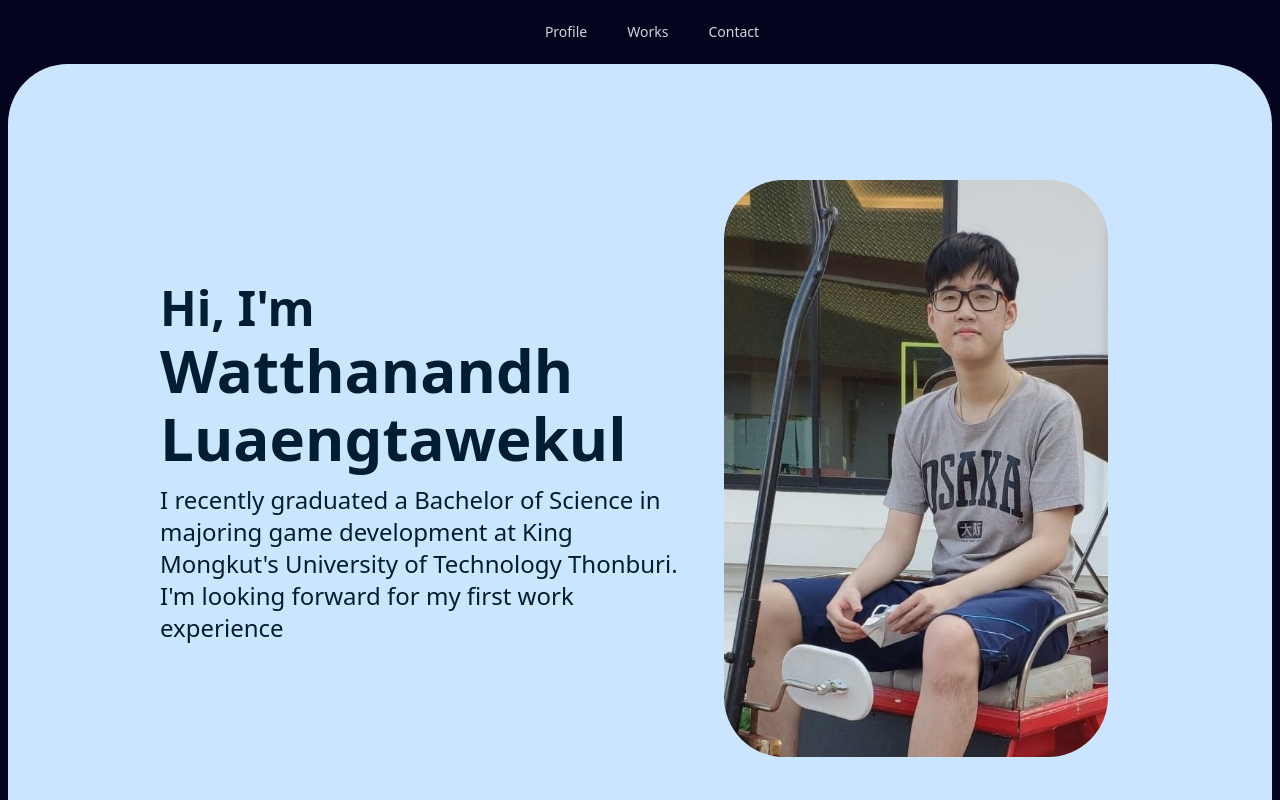
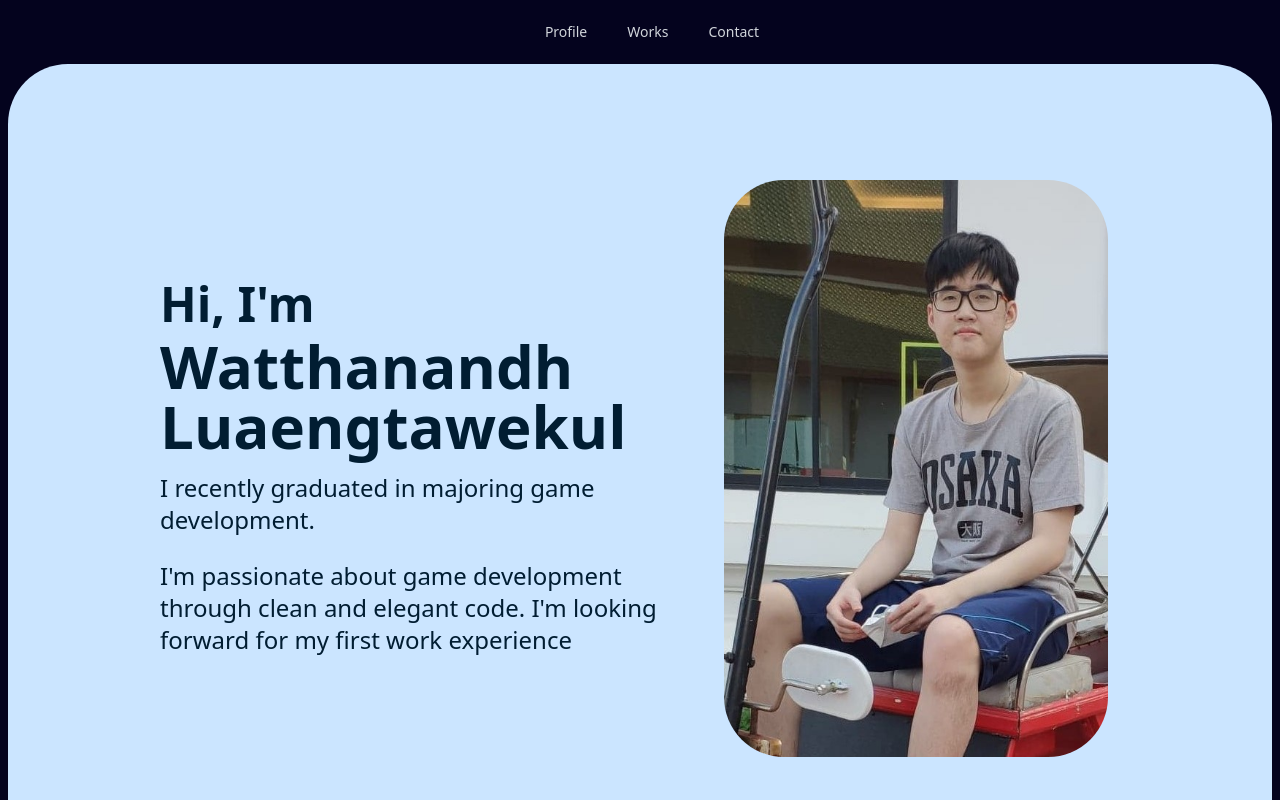
Before and after one commit to comnows/Portfolio_2023, a React (Vite) app: page / in a window 1280 px wide. Shown: the top 800 px of the page. Built offline with nearby package versions, Linux system fonts and the light colour scheme; some icons are missing.

Commit message:
ADD text animation to profile section

```diff
--- a/package.json
+++ b/package.json
@@ -14,6 +14,7 @@
     "@heroicons/react": "^2.0.18",
     "react": "^18.2.0",
     "react-dom": "^18.2.0",
+    "react-type-animation": "^3.1.0",
     "swiper": "^10.0.3"
   },
   "devDependencies": {
--- a/src/components/Profile.jsx
+++ b/src/components/Profile.jsx
@@ -1,6 +1,83 @@
+import React, { useRef } from "react";
+
+import { TypeAnimation } from "react-type-animation";
+
 import myProfilePic from "../assets/imgs/profile/my-profile-pic-1.jpg";
 
+const CURSOR_CLASS_NAME = "custom-type-animation-cursor";
+
+const notProfile = () => {
+  const ref = useRef();
+
+  const showCursorAnimation = (show) => {
+    if (!ref.current) {
+      return;
+    }
+
+    const el = ref.current;
+    if (show) {
+      el.classList.add(CURSOR_CLASS_NAME);
+    } else {
+      el.classList.remove(CURSOR_CLASS_NAME);
+    }
+  };
+
+  return (
+    <>
+      <TypeAnimation
+        ref={ref}
+        cursor={false}
+        style={{
+          fontSize: "1.75rem",
+          color: "white",
+        }}
+        className={CURSOR_CLASS_NAME}
+        sequence={[
+          "One",
+          800,
+          "One Two",
+          800,
+          "One Two Three",
+          () => showCursorAnimation(false),
+          2000,
+          () => showCursorAnimation(true),
+          "",
+        ]}
+        repeat={0}
+      />
+
+      <style jsx global>{`
+        .custom-type-animation-cursor::after {
+          content: "|";
+          animation: cursor 1.1s infinite step-start;
+        }
+        @keyframes cursor {
+          50% {
+            opacity: 0;
+          }
+        }
+      `}</style>
+    </>
+  );
+};
+
 const Profile = () => {
+  const greetRef = useRef();
+  const ref = useRef();
+
+  const showCursorAnimation = (show) => {
+    if (!ref.current) {
+      return;
+    }
+
+    const el = ref.current;
+    if (show) {
+      el.classList.add(CURSOR_CLASS_NAME);
+    } else {
+      el.classList.remove(CURSOR_CLASS_NAME);
+    }
+  };
+
   return (
     <div
       id="profile"
@@ -8,14 +85,58 @@ const Profile = () => {
     >
       <div className="container flex flex-col lg:flex-row items-center justify-center pt-20 pb-20 pl-10 pr-10 lg:pl-20 lg:pr-20">
         <div className="flex flex-col justify-center text-center md:text-left text-midnight-blue lg:w-1/2 lg:pl-6">
-          <h2 className="font-semibold mb-2">Hi, I'm</h2>
-          <h1 className="font-bold mb-2">Watthanandh</h1>
-          <h1 className="font-bold mb-4">Luaengtawekul</h1>
-          <p className=" text-2xl mb-2">
-            I recently graduated a Bachelor of Science in majoring game
-            development at King Mongkut's University of Technology Thonburi. I'm
-            looking forward for my first work experience
-          </p>
+          <h2 className="font-semibold mb-2">
+            <TypeAnimation cursor={false} sequence={["Hi, I'm"]} repeat={0} />
+          </h2>
+          <h1 className="font-bold mb-4">
+            <TypeAnimation
+              ref={ref}
+              cursor={false}
+              className={CURSOR_CLASS_NAME}
+              sequence={[
+                800,
+                "Watthanandh\nLuaengtawekul",
+                () => showCursorAnimation(false),
+              ]}
+              repeat={0}
+            />
+            <style jsx global>{`
+              .custom-type-animation-cursor::after {
+                content: "|";
+                animation: cursor 1.1s infinite step-start;
+              }
+              @keyframes cursor {
+                50% {
+                  opacity: 0;
+                }
+              }
+            `}</style>
+          </h1>
+          {/* <h1 className="font-bold mb-4">Luaengtawekul</h1> */}
+          <div className=" text-2xl mb-6">
+            <TypeAnimation
+              sequence={[
+                "I recently graduated a Bachelor of Science.",
+                2000,
+                "I recently graduated in majoring game development.",
+                2000,
+                "I recently graduated at King Mongkut's University of Technolygy Thonburi.",
+                2000,
+              ]}
+              speed={70}
+              repeat={Infinity}
+            />
+          </div>
+          <div className="text-2xl">
+            <TypeAnimation
+              cursor={false}
+              sequence={[
+                "I'm passionate about game development through clean and elegant code. I'm looking forward for my first work experience",
+              ]}
+              speed={90}
+              repeat={0}
+            />
+          </div>
         </div>
         <div className="lg:w-96 m-9">
           <img src={myProfilePic} alt="" className="rounded-60px" />
```
Also changed, not shown: 1 other file (tests, documents, lock files or other folders).
